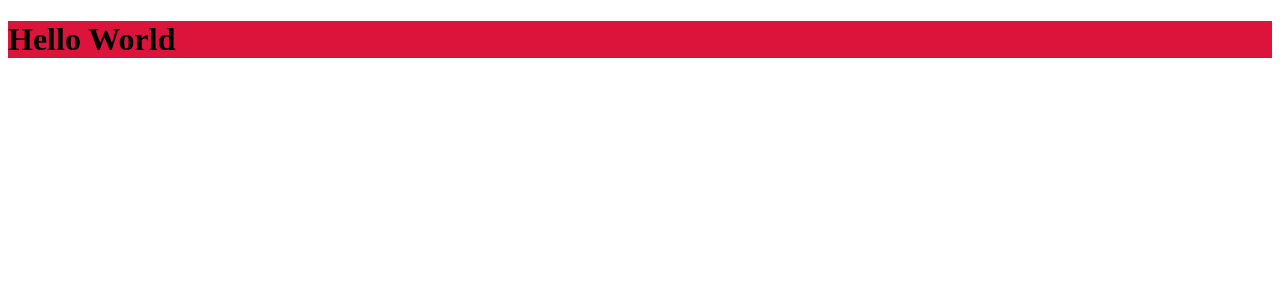
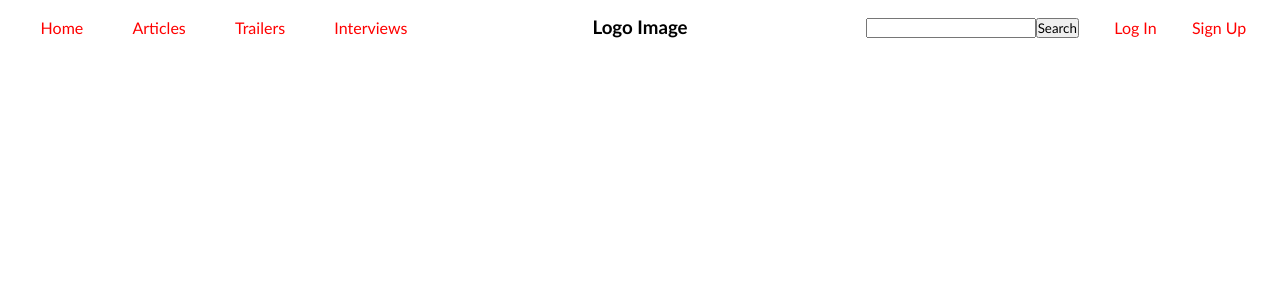
Before and after one commit to lucrada/game-hive, a React (Create React App) app in the folder client/: page / in a window 1280 px wide. Shown: the top 300 px of the page. Built offline with nearby package versions, Linux system fonts and the light colour scheme.

Commit message:
navbar prototype

```diff
--- a/client/src/App.tsx
+++ b/client/src/App.tsx
@@ -1,10 +1,10 @@
 import React from 'react';
-import './sass/index.scss';
+import Navbar from './components/layouts/Navbar';
 
 function App() {
   return (
-    <div className="body">
-      <h1>Hello World</h1>
+    <div>
+      <Navbar />
     </div>
   );
 }
--- /dev/null
+++ b/client/src/components/layouts/Navbar.tsx
@@ -0,0 +1,28 @@
+/* eslint-disable jsx-a11y/anchor-is-valid */
+import '../../sass/components/layouts/navbar.scss';
+
+function Navbar() {
+    return (
+        <nav className='nav-bar'>
+            <div className='nav-bar__left'>
+                <a href='#'>Home</a>
+                <a href='#'>Articles</a>
+                <a href='#'>Trailers</a>
+                <a href='#'>Interviews</a>
+            </div>
+            <div className='nav-bar__center'>
+                <h3>Logo Image</h3>
+            </div>
+            <div className='nav-bar__right'>
+                <div>
+                    <input type='textbox' />
+                    <input type='button' value='Search' />
+                </div>
+                <a href="#">Log In</a>
+                <a href="#">Sign Up</a>
+            </div>
+        </nav>
+    );
+}
+
+export default Navbar;
--- /dev/null
+++ b/client/src/sass/components/layouts/navbar.scss
@@ -0,0 +1,51 @@
+@import '../../theme.scss';
+@import '../../util.scss';
+
+@mixin nav-item {
+    position: relative;
+    text-decoration: none;
+    color: $primary-color;
+
+    &::after {
+        content: "";
+        position: absolute;
+        z-index: 0;
+        left: 0;
+        top: 0;
+        width: 100%;
+        height: 100%;
+        background-color: transparent;
+        border-bottom: 2px solid transparent;
+        transform-origin: 50%;
+        transform: scaleX(0);
+        transition: all 0.3s;
+    }
+
+    &:hover {
+        &::after {
+            width: 100%;
+            transform: scaleX(1);
+            border-bottom: 2px solid $primary-color;
+        }
+    }
+}
+
+.nav-bar {
+    @include row-flex-space-around;
+    padding: 1rem;
+
+    &__left,
+    &__right {
+        @include row-flex-space-around;
+        flex: 1;
+
+        a {
+            @include nav-item;
+        }
+    }
+
+    &__center {
+        @include row-flex-space-around;
+        flex: 1;
+    }
+}
--- a/client/src/sass/index.scss
+++ /dev/null
@@ -1,5 +0,0 @@
-$primary-color: crimson;
-
-.body {
-    background-color: $primary-color;
-}
--- /dev/null
+++ b/client/src/sass/theme.scss
@@ -0,0 +1,15 @@
+/* Color Scheme */
+$primary-color: red;
+$secondary-color: blue;
+$tertiary-color: green;
+
+/* Typography */
+
+$font-main: 'Trebuchet MS', 'Lucida Sans Unicode', 'Lucida Grande', 'Lucida Sans', Arial, sans-serif;
+
+/* Prestyles */
+* {
+    margin: 0;
+    padding: 0;
+    font-family: $font-main;
+}
--- /dev/null
+++ b/client/src/sass/util.scss
@@ -0,0 +1,6 @@
+@mixin row-flex-space-around {
+    display: flex;
+    flex-direction: row;
+    justify-content: space-around;
+    align-items: center;
+}
```
